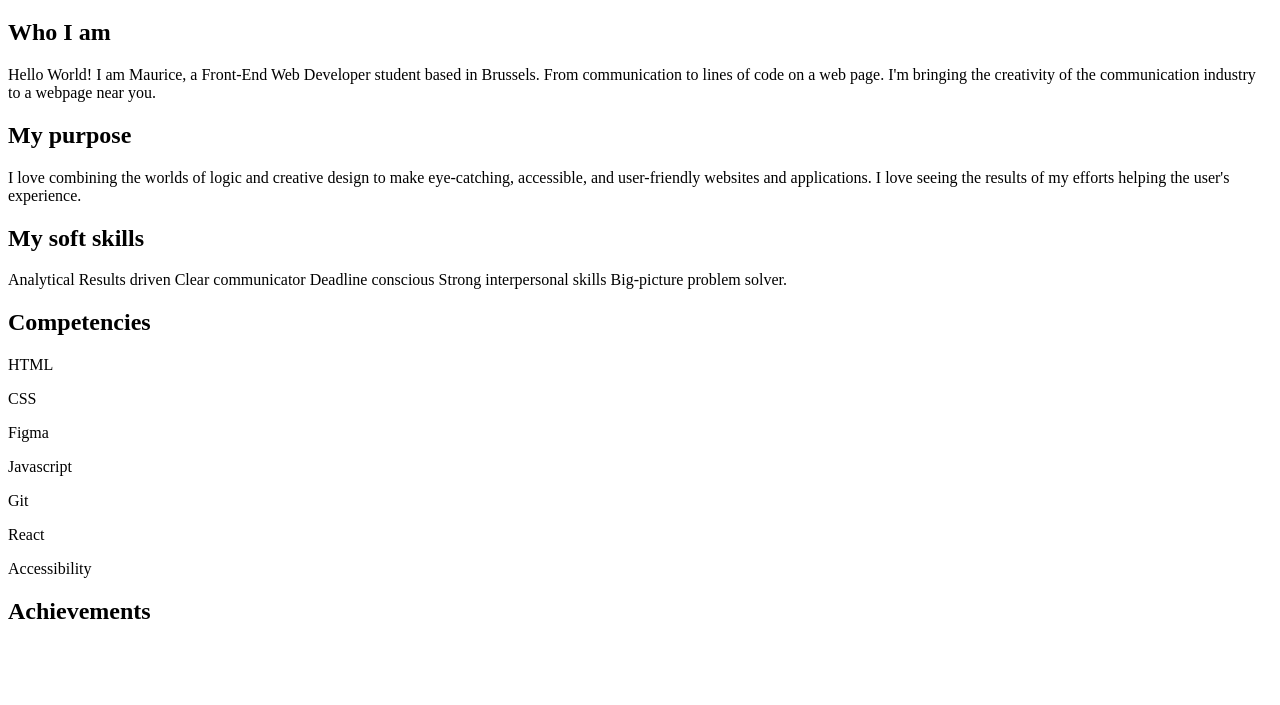
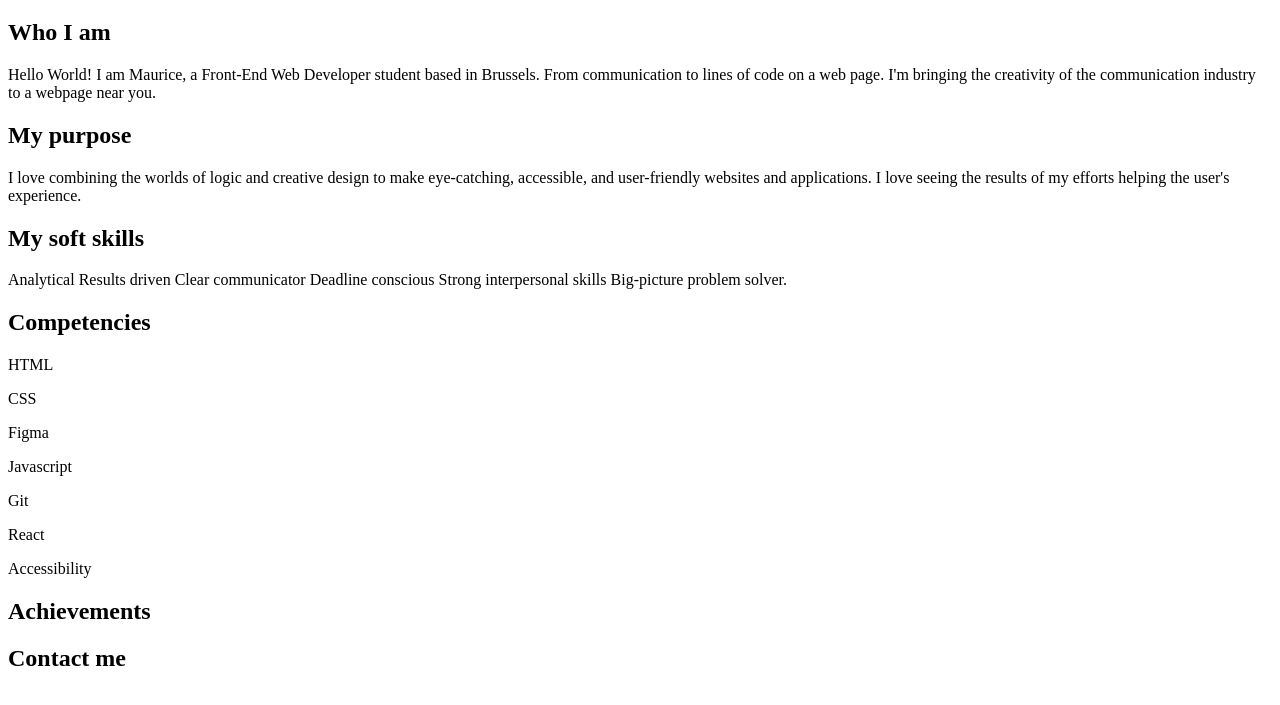
Before and after one commit to mauricemat/UX-UI-Design-Module, a website: page index.html in a window 1280 px wide. Shown: the part 61-766 px from the top of the page. Drawn offline with Linux system fonts and the light colour scheme.

Commit message:
Update index.html

```diff
--- a/index.html
+++ b/index.html
@@ -41,7 +41,7 @@
         <p>Accessibility</p>
 
         <h2>Achievements</h2>
-
+        <h2>Contact me</h2>
 
   </body>
 </html>
```
